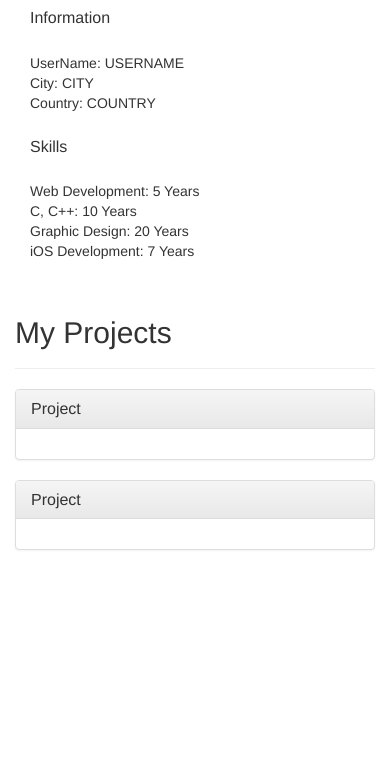
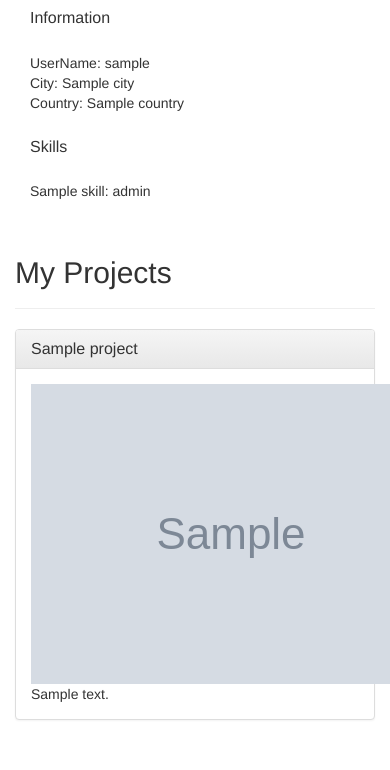
Before and after one commit to gattazr/Folio, a CodeIgniter app: template application/views/profile.php in a window 390 px wide; the page is wider, and only the part inside the window is pictured. Shown: the part 504-1274 px from the top of that part. Before the commit the page ends 1054 px from the top of that part, so only its background shows below. Run offline with CodeIgniter, Linux system fonts and the light colour scheme; the template is opened without the code that fills it: most values are stand-ins (such as "Sample title", 1, 10 or a date in 2020); grey boxes marked "Sample" are stand-in pictures; some libraries are stand-ins or nearby versions.

Commit message:
Create profile view using database

```diff
--- a/application/config/routes.php
+++ b/application/config/routes.php
@@ -44,6 +44,7 @@ $route['404_override'] = '';
 $route['user/(([a-z]|[1-9][A-Z])+)'] = "user/showUser/$1";
 $route['user/profile'] = "user/profile";
 
+$route['project/:num'] = "project/showProject/$1";
 
 /* End of file routes.php */
 /* Location: ./application/config/routes.php */
--- a/application/models/project_model.php
+++ b/application/models/project_model.php
@@ -56,11 +56,11 @@ class project_model extends CI_Model {
 
         return $query->result_array();
     }
-    function get_one(){
+    function find_entry($aKey, $aValue){
 
         $this->db->select('id,owner,name,description,logo,startdate,enddate');
         $this->db->from('project');
-        $this->db->limit('1');
+        $this->db->where($aKey, $aValue);
 
         $query = $this->db->get();
 
--- a/application/models/user_model.php
+++ b/application/models/user_model.php
@@ -21,9 +21,9 @@ class User_model extends CI_Model {
 
         $this->db->select('id, username, firstname, lastname, city, country, avatar, password, email');
         $this->db->where($aKey, $aValue);
-        $query = $this->db->get('user')->result_array();
+        $wResult = $this->db->get('user')->result_array();
 
-        return $query;
+        return $wResult[0];
     }
 
     function insert_entry() {
--- a/application/views/profile.php
+++ b/application/views/profile.php
@@ -1,6 +1,7 @@
 <?php
 include ('templates/page_header.php');
 include ('templates/headmenu.php');
+include ('templates/info_card.php');
 ?>
 
 
@@ -8,9 +9,6 @@ include ('templates/headmenu.php');
 <html>
 	<?php
 	open_page_header('template page');
-
-	//This is for the image browser.. works because Im welcome page....
-	echo '<script type="text/javascript" src="assets/html5gallery/html5gallery.js"></script>';
 	close_page_header();?>
 	<body>
 		<?php headmenu(); ?>
@@ -19,7 +17,7 @@ include ('templates/headmenu.php');
 			<div class="row">
 				<div class="col-sm-5">
 					<div class="page-header">
-        				<h2> First Last</h2>
+        				<h2> <?php echo $users['firstname']." ".$users['lastname']?></h2>
 					</div>
 				</div>
 			</div>
@@ -27,41 +25,45 @@ include ('templates/headmenu.php');
 			<div class="row">
 				<div class="col-sm-5">
 					<div class="page-image">
-        					<img src="https://dl.dropboxusercontent.com/u/15980708/IMG_3416.jpg"
+        					<img src=<?php echo $users['avatar']; ?>
 								alt="Smiley face" width="320" height="320">
 					</div>
 				</div>
 
-				<div class="col-sm-3" style="border->
-					<div class="panel panel-default">
+				<div class="col-sm-3">
 					<div class="panel-heading">
 						<h3 class="panel-title">Information</h3>
 					</div>
 					<div class="panel-body">
 						<ul class="nav bs-sidebar">
-								<li>UserName: USERNAME</li>
-								<li>City: CITY</li>
-								<li>Country: COUNTRY</li>
+							<li>UserName: <?php echo $users['username']; ?></li>
+							<li>City: <?php echo $users['city']; ?></li>
+							<li>Country: <?php echo $users['country']; ?></li>
 						</ul>
 					</div>
 				</div>
 
 
-				<div class="col-sm-4" style="border->
-					<div class="panel panel-default">
+				<div class="col-sm-4">
 					<div class="panel-heading">
 						<h3 class="panel-title">Skills</h3>
 					</div>
 					<div class="panel-body">
+						<?php
+						if($skills){
+						?>
 						<ul class="nav bs-sidebar">
-								<li>Web Development: 5 Years</li>
-								<li>C, C++: 10 Years</li>
-								<li>Graphic Design: 20 Years</li>
-								<li>iOS Development: 7 Years</li>
+							<?php
+							foreach ($skills as $skill ) {
+								echo '<li>'.$skill['name'].': '.$skill['level'].'</li>';
+							}
+							?>
 						</ul>
+						<?php
+						}
+						?>
 					</div>
 				</div>
-
 			</div>
 
 
@@ -78,27 +80,10 @@ include ('templates/headmenu.php');
 
 	<div class="row">
 	<?php
-
-		$projects = array(1, 2); //1 for now but will be array of members later. Always has at least one.
-
-		foreach($projects as &$project)
-		{?>
-
-				<div class="col-sm-4">
-					<div class="panel panel-default">
-						<div class="panel-heading">
-
-							<h3 class="panel-title">Project</h3>
-						</div>
-						<div class="panel-body">
-						<img />
-
-						</div>
-					</div>
-				</div>
-
-
-	<?php } ?>
+		foreach($projects as $key => $project){
+			project_info_card($project,4);
+		}
+		?>
   	</div>
 
 
```
Also changed, not shown: application/controllers/user.php (+26 -10 lines), application/models/collaborators_model.php (+5 -19 lines), application/models/skill_model.php (+6 -8 lines). Lines whose indentation alone changed are shown as unchanged.
